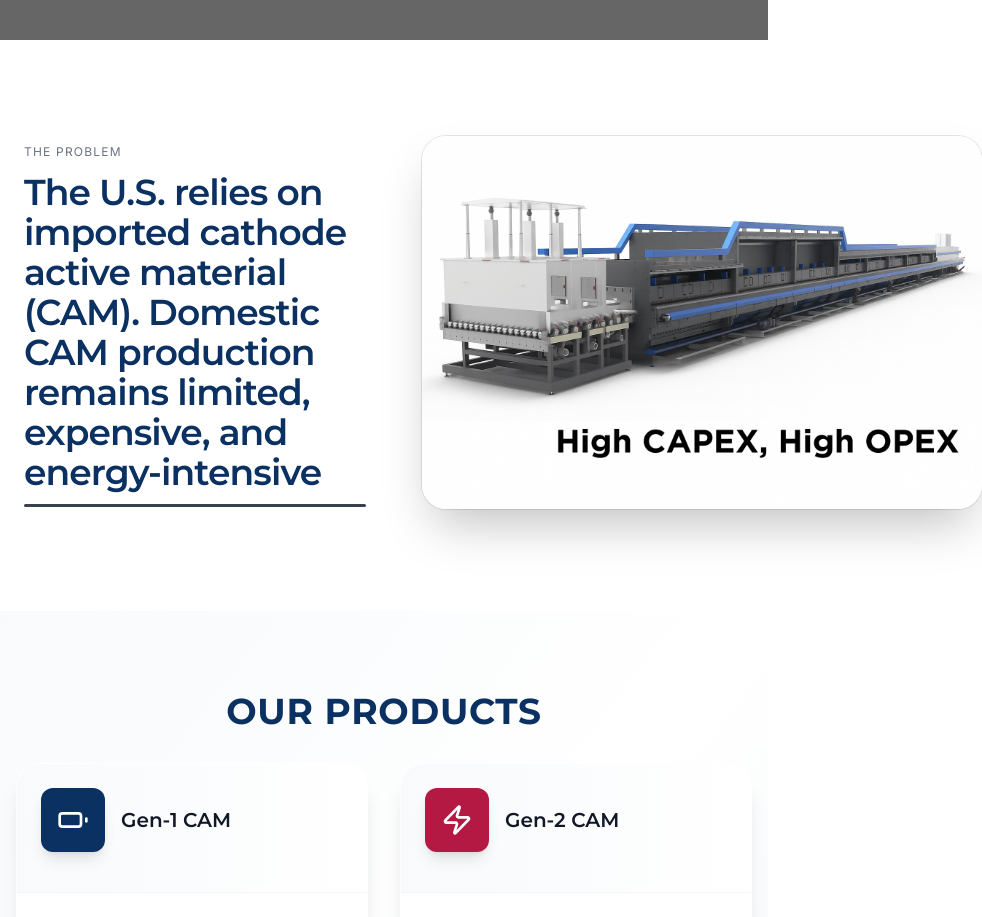
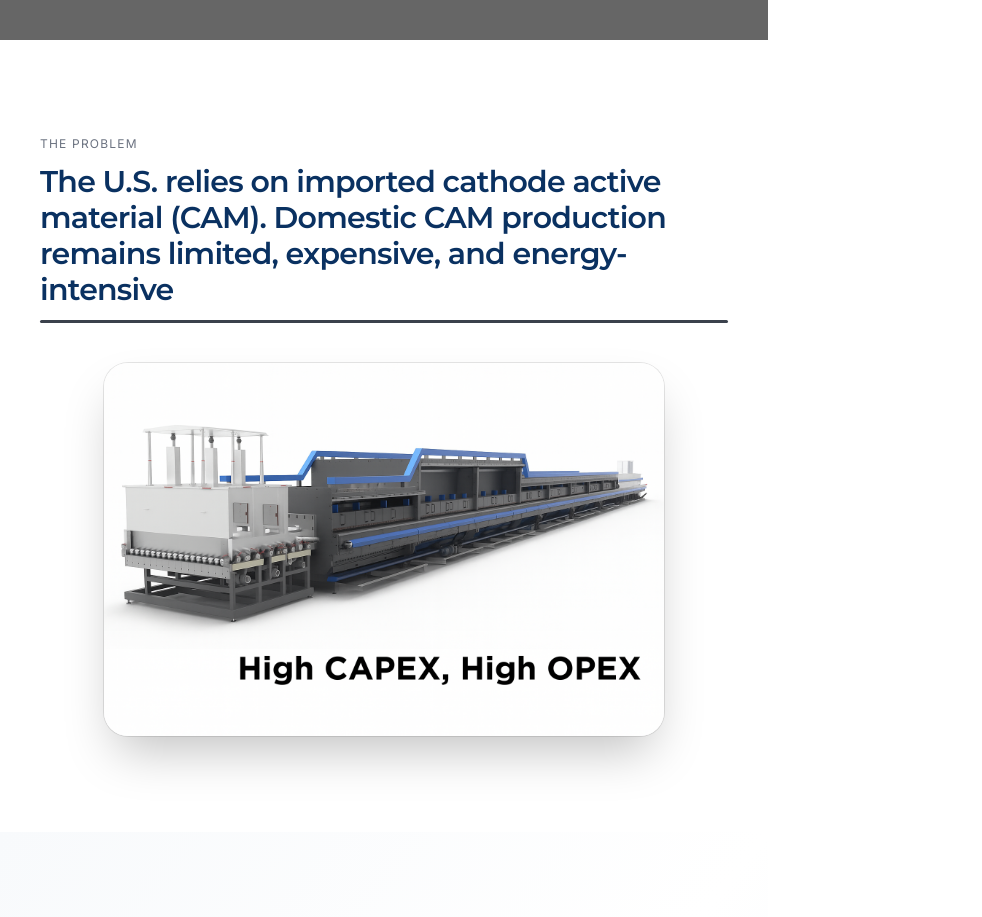
Before and after one commit to Zhengrui-Xu/Fermi-Landing-page, a Next.js app: page / in a window 768 px wide. Shown: the part 1560-2477 px from the top of the page, 982 px wide, since content can reach past the window. Built offline with nearby package versions, Linux system fonts and the light colour scheme; grey boxes are pictures that could not be loaded.

Commit message:
fixed mobile view

```diff
--- a/src/app/globals.css
+++ b/src/app/globals.css
@@ -106,8 +106,15 @@
   * {
     @apply border-border;
   }
+
+  html {
+    overflow-x: hidden;
+  }
+
   body {
     @apply bg-background text-foreground font-body;
+    overflow-x: hidden;
+    width: 100%;
   }
 
   /* Comprehensive Typography System */
@@ -327,6 +334,34 @@ html.lenis {
   animation: investor-scroll 20s linear infinite;
 }
 
+/* Mobile and iPad responsive fixes */
+@media (max-width: 768px) {
+  .mobile-safe {
+    padding-left: 16px !important;
+    padding-right: 16px !important;
+    margin-left: auto !important;
+    margin-right: auto !important;
+    max-width: 100% !important;
+  }
+
+  body {
+    overflow-x: hidden;
+  }
+
+  .hero-title h1 {
+    font-size: clamp(1.5rem, 4vw, 2rem) !important;
+  }
+}
+
+/* iPad specific fixes */
+@media (min-width: 768px) and (max-width: 1024px) {
+  .ipad-optimized {
+    max-width: 90vw !important;
+    padding-left: 32px !important;
+    padding-right: 32px !important;
+  }
+}
+
 @theme inline {
   @keyframes rainbow {
     0% {
--- a/src/components/about-section.js
+++ b/src/components/about-section.js
@@ -9,15 +9,16 @@ function ProblemBlock({ eyebrow = 'The Problem', title, imageSrc }) {
     <div
       className="
         grid items-center
-        gap-10 md:gap-14
-        md:grid-cols-[minmax(320px,48ch)_minmax(300px,560px)]
+        gap-8 sm:gap-10 lg:gap-14
+        grid-cols-1 lg:grid-cols-[minmax(320px,48ch)_minmax(300px,560px)]
+        max-w-none
       "
     >
       {/* LEFT: Static text*/}
-      <div className="relative">
+      <div className="relative px-2 sm:px-4 lg:px-0">
         <p className="text-xs uppercase tracking-widest text-gray-500 mb-3">{eyebrow}</p>
 
-        <h2 className="text-3xl md:text-4xl font-semibold leading-tight tracking-tight text-[#0A3161] md:max-w-[48ch]">
+        <h2 className="text-2xl sm:text-3xl lg:text-4xl font-semibold leading-tight tracking-tight text-[#0A3161] max-w-none lg:max-w-[48ch]">
           {title}
         </h2>
 
@@ -26,14 +27,14 @@ function ProblemBlock({ eyebrow = 'The Problem', title, imageSrc }) {
       </div>
 
       {/* RIGHT: Image */}
-      <div className="relative">
-        <div className="inline-block rounded-3xl overflow-hidden shadow-2xl ring-1 ring-black/10 bg-white">
+      <div className="relative flex justify-center lg:justify-start px-2 sm:px-4 lg:px-0">
+        <div className="inline-block rounded-3xl overflow-hidden shadow-2xl ring-1 ring-black/10 bg-white max-w-full">
           <Image
             src={imageSrc}
             alt="Problem visual"
             width={560}
             height={400}
-            className="block max-w-[560px] w-full h-auto object-contain"
+            className="block w-full max-w-[560px] h-auto object-contain"
             style={{ width: 'auto' }}
             onError={e => {
               e.currentTarget.style.display = 'none'
```
